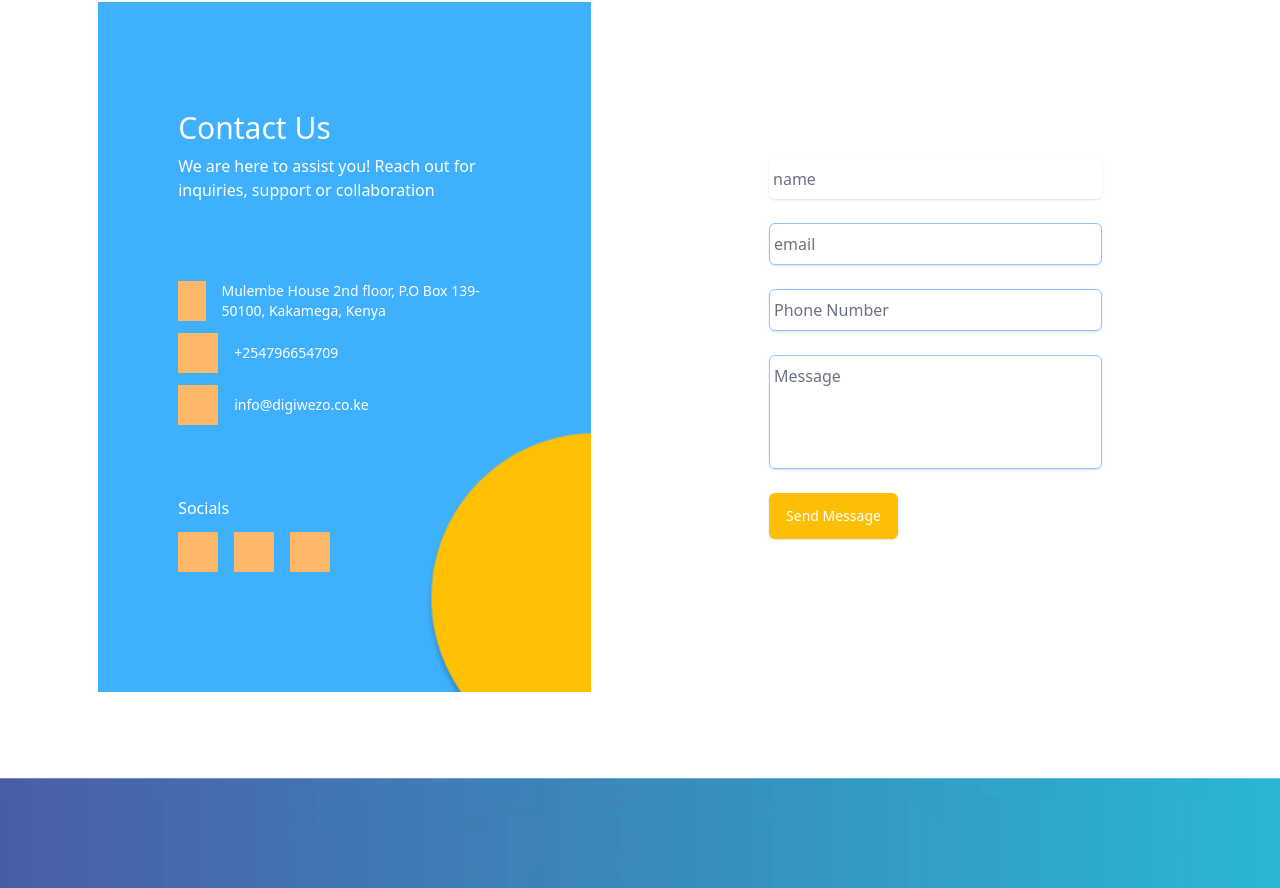
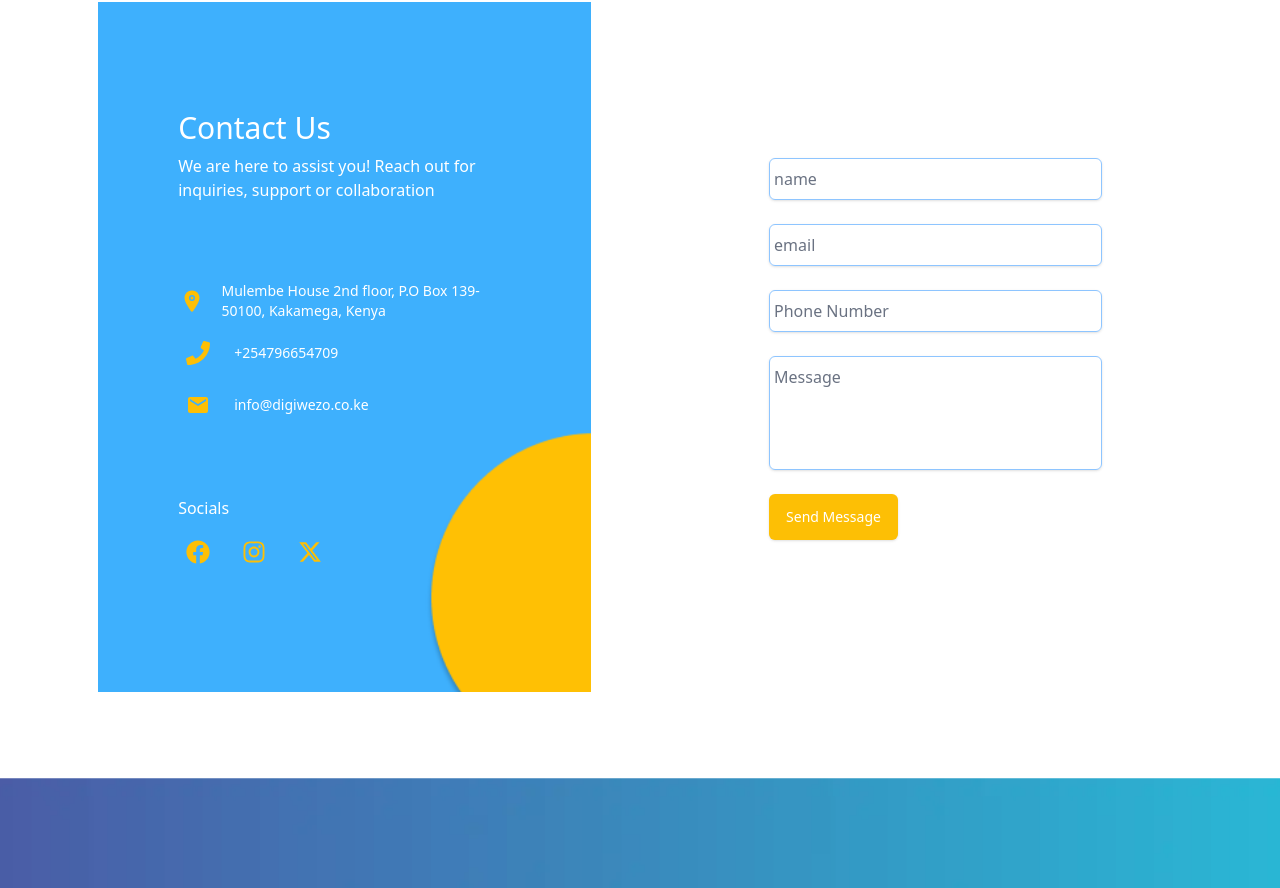
Before and after one commit to IhubMmust/DigiWezo-frontend, a React (Vite) app: page /contact in a window 1280 px wide. Shown: the part 869-1757 px from the top of the page. Built offline with nearby package versions, Linux system fonts and the light colour scheme.

Commit message:
merged with the main changes and updated icons to use react icons

```diff
--- a/src/components/contactus/ContactSection.tsx
+++ b/src/components/contactus/ContactSection.tsx
@@ -1,4 +1,10 @@
-import React, { useState, ChangeEvent, FormEvent } from "react";
+import { useState, ChangeEvent, FormEvent } from "react";
+import { IoLocation } from "react-icons/io5";
+import { FaPhone } from "react-icons/fa";
+import { MdEmail } from "react-icons/md";
+import { FaFacebook } from "react-icons/fa";
+import { FaInstagram } from "react-icons/fa";
+import { FaXTwitter } from "react-icons/fa6";
 
 interface FormData {
   name: string;
@@ -87,15 +93,15 @@ function ContactSection() {
   const items = [
     {
       desc: "Mulembe House 2nd floor, P.O Box 139-50100, Kakamega, Kenya",
-      icon: "IconName",
+      icon: <IoLocation className="text-[#fdbf05] text-2xl" />,
     },
     {
       desc: "+254796654709",
-      icon: "IconName",
+      icon: <FaPhone className="text-[#fdbf05] text-2xl " />,
     },
     {
       desc: "info@digiwezo.co.ke",
-      icon: "IconName",
+      icon: <MdEmail className="text-[#fdbf05] text-2xl " />,
     },
   ];
   return (
@@ -112,7 +118,9 @@ function ContactSection() {
         <div>
           {items.map((item, index) => (
             <div key={index} className="flex items-center gap-4 my-3">
-              <div className="w-10 h-10 bg-orange-300 flex items-center justify-center"></div>
+              <div className="w-10 h-10  flex items-center justify-center">
+                {item.icon}
+              </div>
               <p className="text-sm text-start">{item.desc}</p>
             </div>
           ))}
@@ -122,9 +130,17 @@ function ContactSection() {
           <h3>Socials</h3>
 
           <div className="flex items-center gap-4 my-3">
-            <div className="w-10 h-10 bg-orange-300 flex items-center justify-center"></div>
-            <div className="w-10 h-10 bg-orange-300 flex items-center justify-center"></div>
-            <div className="w-10 h-10 bg-orange-300 flex items-center justify-center"></div>
+            <div className="w-10 h-10  flex items-center justify-center">
+              {" "}
+              <FaFacebook className="text-[#fdbf05] text-2xl" />
+            </div>
+            <div className="w-10 h-10  flex items-center justify-center">
+              {" "}
+              <FaInstagram className="text-[#fdbf05] text-2xl" />
+            </div>
+            <div className="w-10 h-10  flex items-center justify-center">
+              <FaXTwitter className="text-[#fdbf05] text-2xl" />
+            </div>
           </div>
         </div>
       </div>
@@ -139,7 +155,7 @@ function ContactSection() {
               placeholder="name"
               value={formData.name}
               onChange={handleChange}
-              className={`mt-1 block w-full rounded-md text-gray-700 shadow-sm py-2 px-1 placeholder:text-gray-500  ${
+              className={`mt-1 block w-full rounded-md text-gray-700 shadow-sm py-2 px-1 placeholder:text-gray-500 border  ${
                 errors.name ? "border-red-500" : "border-blue-300"
               } focus:border-blue-500 focus:ring-blue-500`}
             />
```
